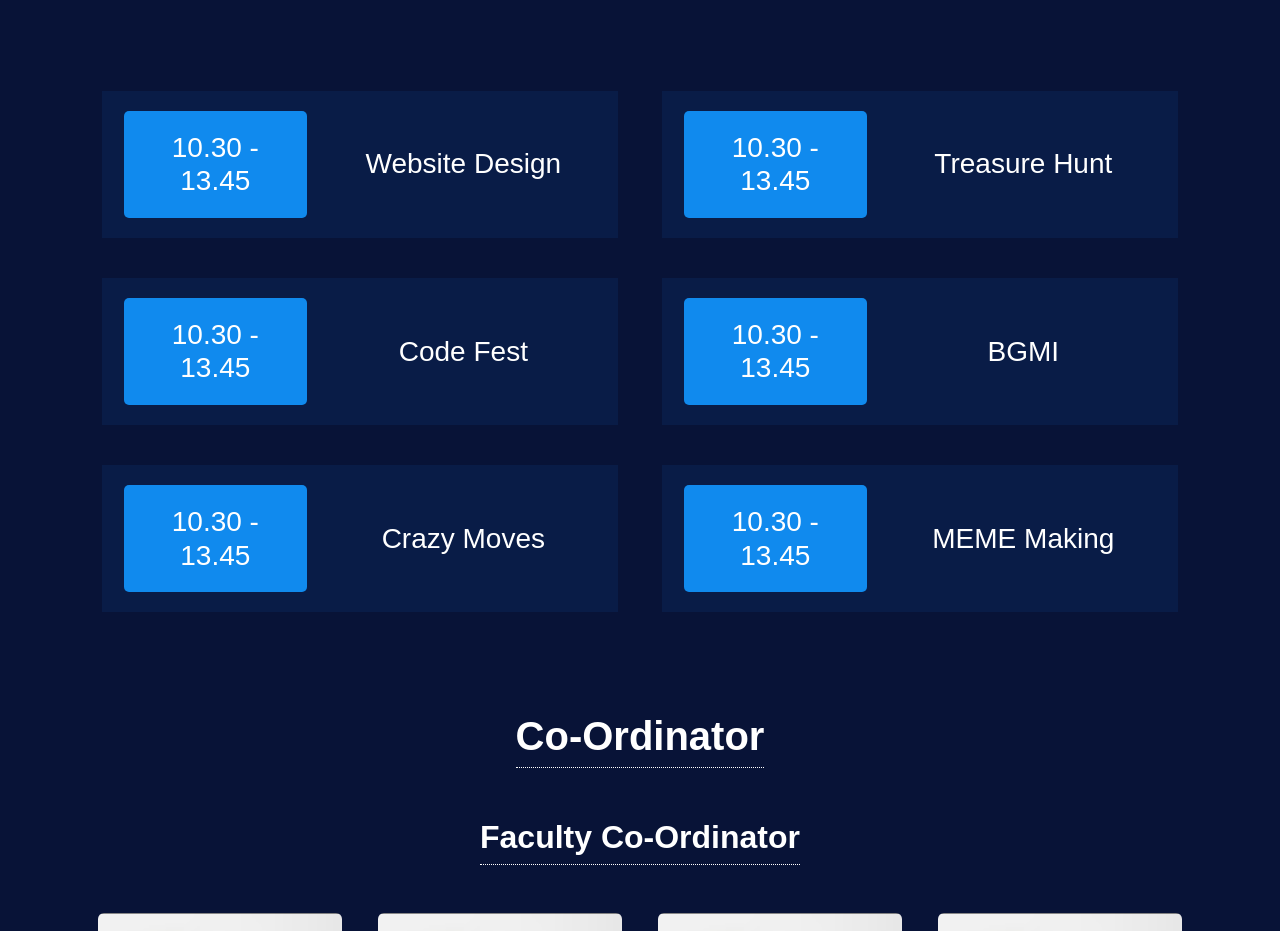
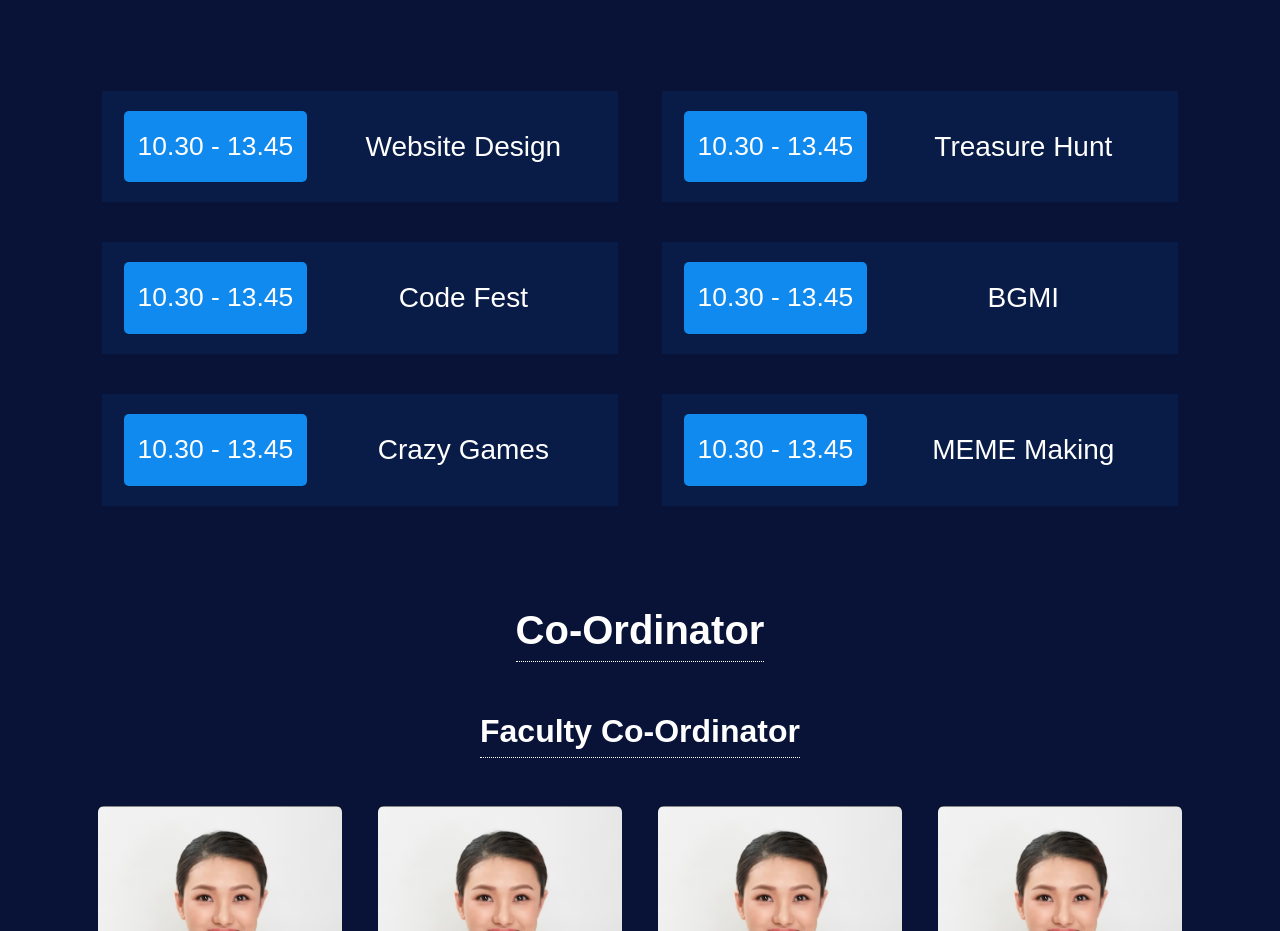
Before and after one commit to ankitdmeshram/ascend-tech-fest, a plain HTML site: page index.html in a window 1280 px wide. Shown: the part 1100-2031 px from the top of the page. Drawn offline with nearby package versions, Linux system fonts and the light colour scheme; a script that the page names is missing.

Commit message:
minor changes

```diff
--- a/css/style.css
+++ b/css/style.css
@@ -102,6 +102,9 @@
 }
 .gs-event-list .gs-list h3 {
   margin: 0;
+}
+.gs-bx h3 {
+  font-size: 1.65rem;
 }
 @media (max-width: 992px) {
   .gs-cp {
--- a/index.html
+++ b/index.html
@@ -149,7 +149,7 @@
                         </div>
                         <div class="col-lg-7" style="align-self: center;">
                             <div class="gs-cp">
-                                <h3>Crazy Moves</h3>
+                                <h3>Crazy Games</h3>
                             </div>
                         </div>
                     </div>
```
